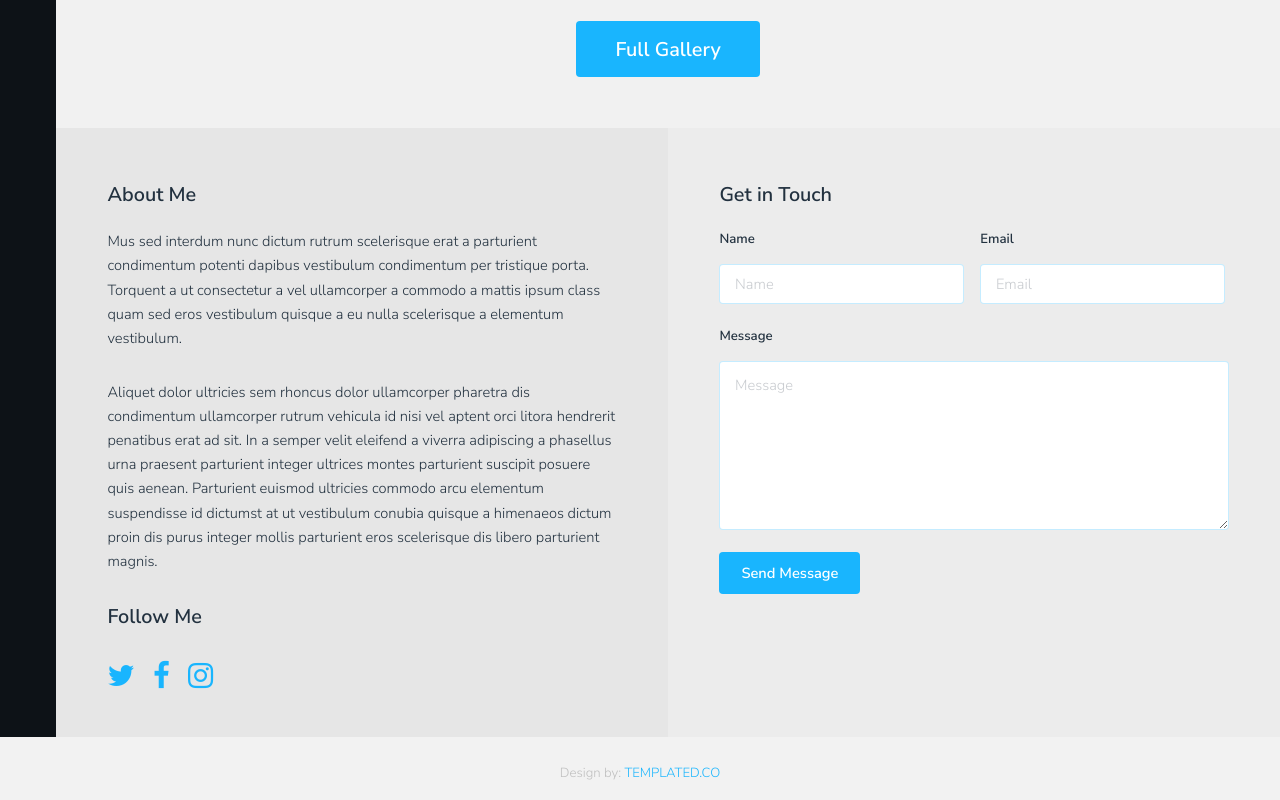
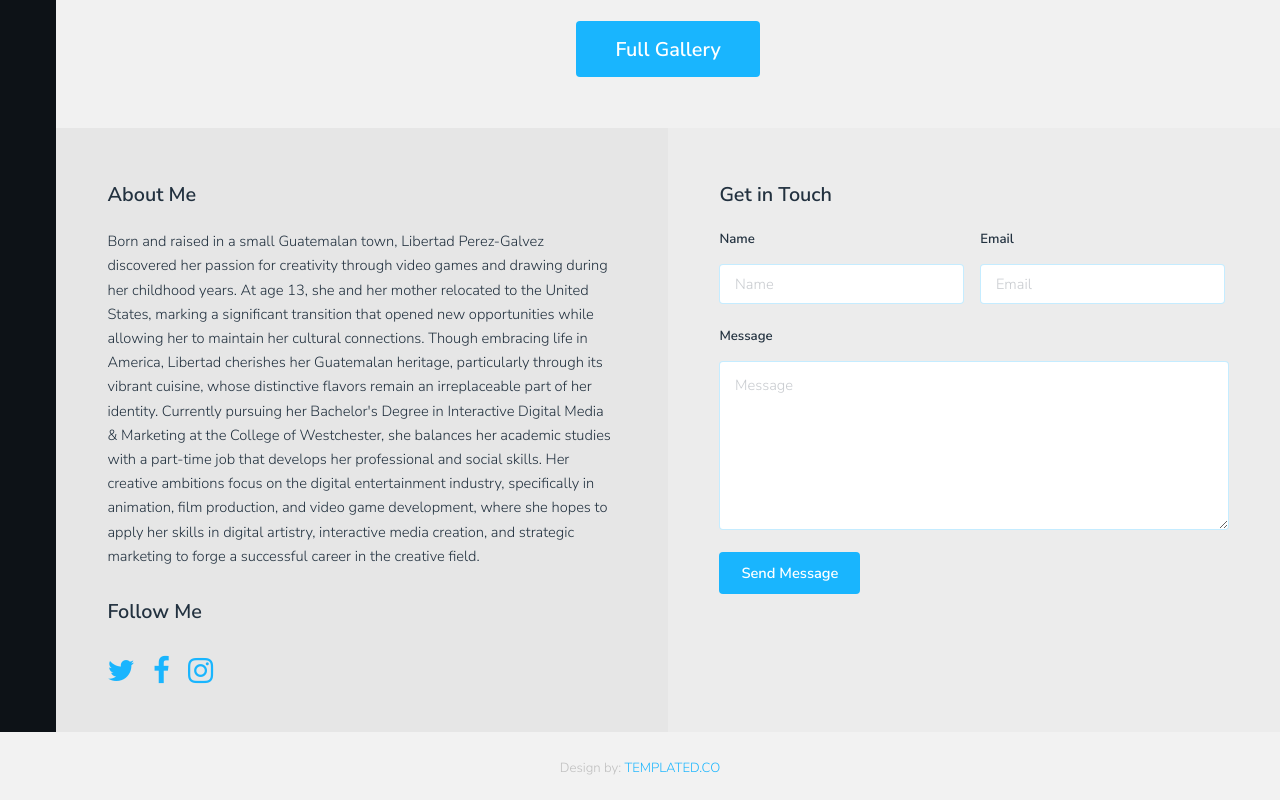
Before and after one commit to Libbeee/LibertadPerezGalvez, a plain HTML site: page index.html in a window 1280 px wide. Shown: the part 1528-2328 px from the top of the page. Drawn offline with Linux system fonts and the light colour scheme.

Commit message:
Add files via upload

```diff
--- a/index.html
+++ b/index.html
@@ -12,11 +12,11 @@
 						<li><a href="generic.html"><span class="icon fa-file-text-o"></span></a></li>
 					</ul></nav><!-- Main --><section id="main"><!-- Banner --><section id="banner"><div class="inner">
 								<h1>Welcome to BEELIB's Website</h1>
-								<p>Check out my art and request a comission!</p>
+								<p>Made by Libertad Perez-Galvez</p>
 								<ul class="actions"><li><a href="#galleries" class="button alt scrolly big">Continue</a></li>
 								</ul></div>
 						</section><!-- Gallery --><section id="galleries"><!-- Photo Galleries --><div class="gallery">
-									<header class="special"><h2>What's New</h2>
+									<header class="special"><h2>Portfolio Overview</h2>
 									</header><div class="content">
 										<div class="media">
 											<a href="images/fulls/01.jpg"><img src="images/art/sigmafacememe.png" alt="" title="This right here is a caption." width="450" height="450"></a>
@@ -44,8 +44,19 @@
 									</footer></div>
 						</section><!-- Contact --><section id="contact"><!-- Social --><div class="social column">
 									<h3>About Me</h3>
-									<p>Mus sed interdum nunc dictum rutrum scelerisque erat a parturient condimentum potenti dapibus vestibulum condimentum per tristique porta. Torquent a ut consectetur a vel ullamcorper a commodo a mattis ipsum class quam sed eros vestibulum quisque a eu nulla scelerisque a elementum vestibulum.</p>
-									<p>Aliquet dolor ultricies sem rhoncus dolor ullamcorper pharetra dis condimentum ullamcorper rutrum vehicula id nisi vel aptent orci litora hendrerit penatibus erat ad sit. In a semper velit eleifend a viverra adipiscing a phasellus urna praesent parturient integer ultrices montes parturient suscipit posuere quis aenean. Parturient euismod ultricies commodo arcu elementum suspendisse id dictumst at ut vestibulum conubia quisque a himenaeos dictum proin dis purus integer mollis parturient eros scelerisque dis libero parturient magnis.</p>
+									<p>Born and raised in a small Guatemalan town, Libertad Perez-Galvez discovered her
+passion for creativity through video games and drawing during her childhood years. At
+age 13, she and her mother relocated to the United States, marking a significant
+transition that opened new opportunities while allowing her to maintain her cultural
+connections. Though embracing life in America, Libertad cherishes her Guatemalan
+heritage, particularly through its vibrant cuisine, whose distinctive flavors remain an
+irreplaceable part of her identity. Currently pursuing her Bachelor's Degree in Interactive
+Digital Media & Marketing at the College of Westchester, she balances her academic
+studies with a part-time job that develops her professional and social skills. Her creative
+ambitions focus on the digital entertainment industry, specifically in animation, film
+production, and video game development, where she hopes to apply her skills in digital
+artistry, interactive media creation, and strategic marketing to forge a successful career
+in the creative field.</p>
 									<h3>Follow Me</h3>
 									<ul class="icons"><li><a href="#" class="icon fa-twitter"><span class="label">Twitter</span></a></li>
 										<li><a href="#" class="icon fa-facebook"><span class="label">Facebook</span></a></li>
```
